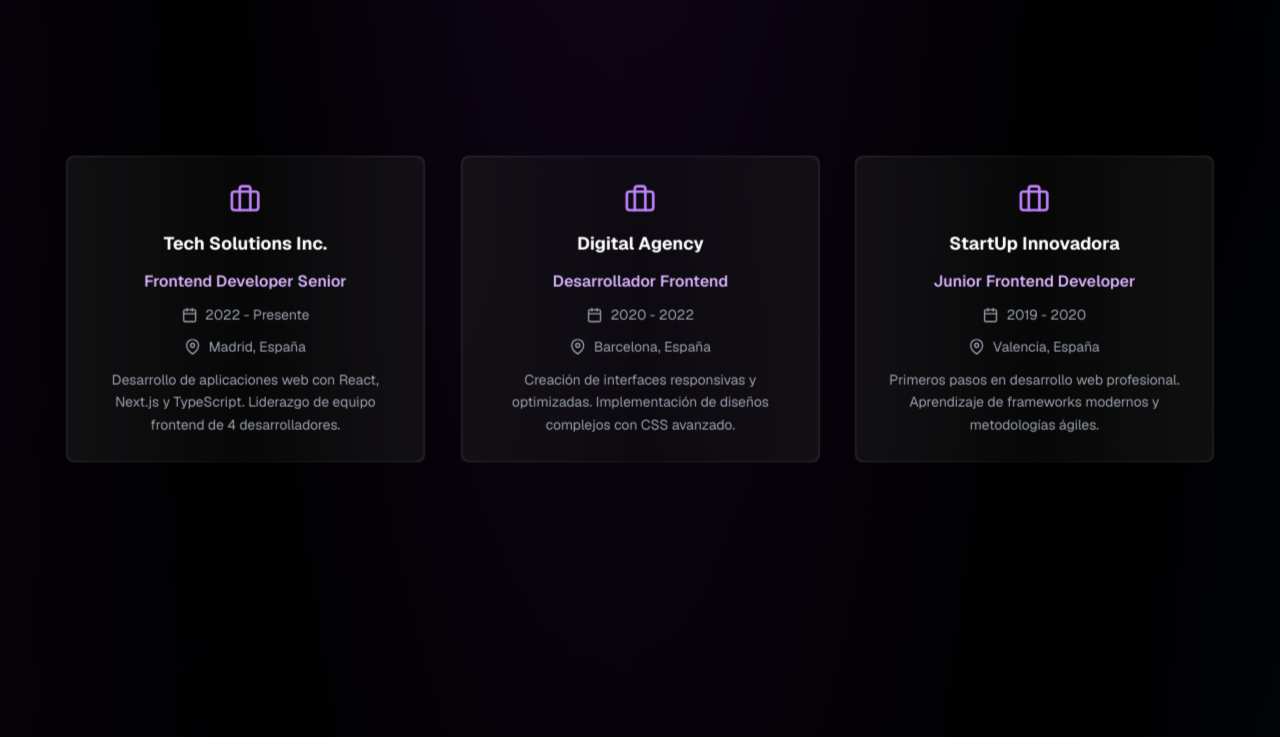
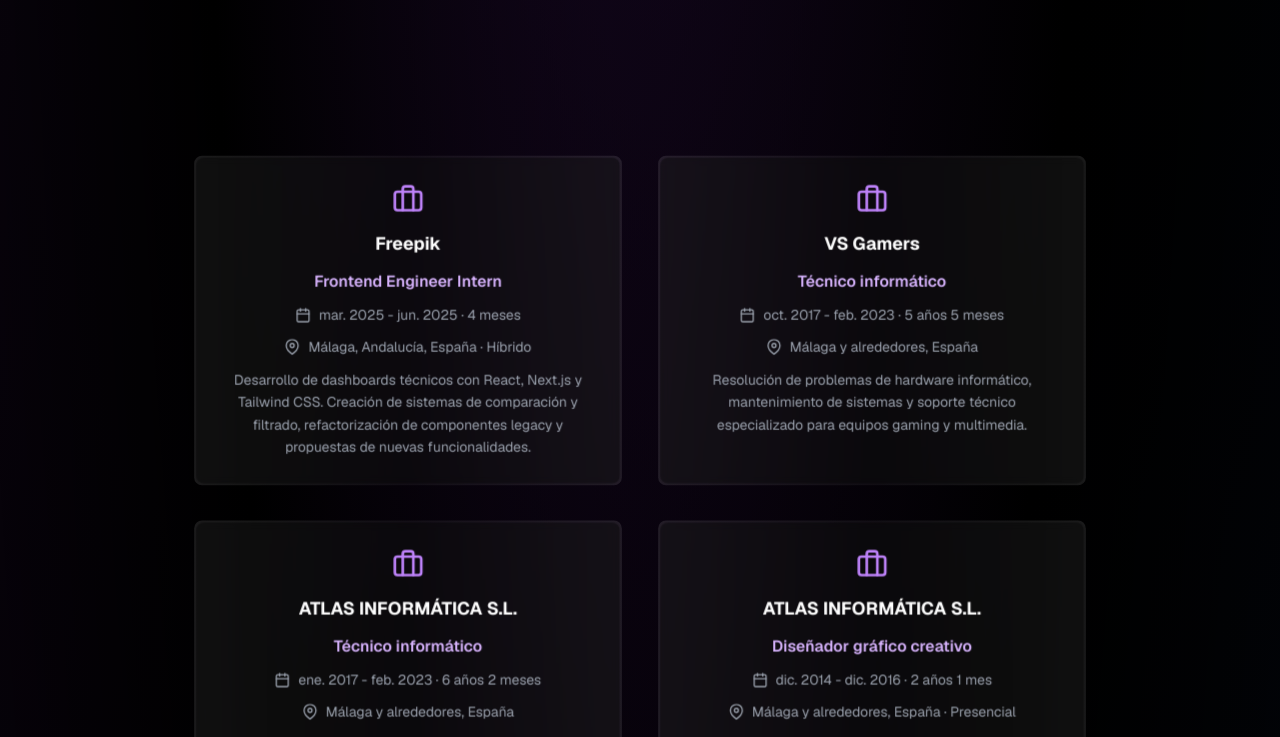
Before and after one commit to envyx10/mi-portfolio, a Next.js app: page / in a window 1280 px wide. Shown: the part 980-1717 px from the top of the page. Built offline with nearby package versions, Linux system fonts and the light colour scheme.

Commit message:
feat: actualizar la sección de experiencia en el componente About con nuevos roles y descripciones

```diff
--- a/components/about.tsx
+++ b/components/about.tsx
@@ -20,27 +20,35 @@ export function About() {
   const experience = [
     {
       icon: <FiBriefcase className="h-8 w-8" />,
-      company: "Tech Solutions Inc.",
-      position: "Frontend Developer Senior",
-      period: "2022 - Presente",
-      location: "Madrid, España",
-      description: "Desarrollo de aplicaciones web con React, Next.js y TypeScript. Liderazgo de equipo frontend de 4 desarrolladores.",
+      company: "Freepik",
+      position: "Frontend Engineer Intern",
+      period: "mar. 2025 - jun. 2025 · 4 meses",
+      location: "Málaga, Andalucía, España · Híbrido",
+      description: "Desarrollo de dashboards técnicos con React, Next.js y Tailwind CSS. Creación de sistemas de comparación y filtrado, refactorización de componentes legacy y propuestas de nuevas funcionalidades.",
     },
     {
       icon: <FiBriefcase className="h-8 w-8" />,
-      company: "Digital Agency",
-      position: "Desarrollador Frontend",
-      period: "2020 - 2022",
-      location: "Barcelona, España",
-      description: "Creación de interfaces responsivas y optimizadas. Implementación de diseños complejos con CSS avanzado.",
+      company: "VS Gamers",
+      position: "Técnico informático",
+      period: "oct. 2017 - feb. 2023 · 5 años 5 meses",
+      location: "Málaga y alrededores, España",
+      description: "Resolución de problemas de hardware informático, mantenimiento de sistemas y soporte técnico especializado para equipos gaming y multimedia.",
     },
     {
       icon: <FiBriefcase className="h-8 w-8" />,
-      company: "StartUp Innovadora",
-      position: "Junior Frontend Developer",
-      period: "2019 - 2020",
-      location: "Valencia, España",
-      description: "Primeros pasos en desarrollo web profesional. Aprendizaje de frameworks modernos y metodologías ágiles.",
+      company: "ATLAS INFORMÁTICA S.L.",
+      position: "Técnico informático",
+      period: "ene. 2017 - feb. 2023 · 6 años 2 meses",
+      location: "Málaga y alrededores, España",
+      description: "Mantenimiento informático integral, resolución de problemas de hardware y software, y gestión de infraestructura tecnológica empresarial.",
+    },
+    {
+      icon: <FiBriefcase className="h-8 w-8" />,
+      company: "ATLAS INFORMÁTICA S.L.",
+      position: "Diseñador gráfico creativo",
+      period: "dic. 2014 - dic. 2016 · 2 años 1 mes",
+      location: "Málaga y alrededores, España · Presencial",
+      description: "Diseño de productos y materiales gráficos utilizando Adobe Photoshop y herramientas de diseño digital para proyectos creativos y comerciales.",
     },
   ]
 
@@ -90,11 +98,11 @@ export function About() {
             <span className="bg-gradient-to-r from-white to-gray-300 bg-clip-text text-transparent">Mi Experiencia</span>
           </h2>
           <p className="text-xl text-gray-400 max-w-3xl mx-auto leading-relaxed">
-            Con más de 4 años de experiencia en desarrollo frontend, he trabajado en diversos proyectos desde startups hasta empresas consolidadas, siempre enfocado en crear soluciones innovadoras y escalables.
+            Con experiencia en desarrollo frontend en Freepik y un sólido background técnico en informática y diseño gráfico. Especializado en React, Next.js y TypeScript, con enfoque en crear interfaces funcionales y experiencias de usuario excepcionales.
           </p>
         </div>
 
-        <div ref={experienceGridRef} className="grid md:grid-cols-3 gap-8">{experience.map((job, index) => (
+        <div ref={experienceGridRef} className="grid md:grid-cols-2 gap-8 max-w-4xl mx-auto">{experience.map((job, index) => (
             <div
               key={index}
               className="relative group cursor-pointer p-[2px] rounded-lg bg-gradient-to-r from-white/10 via-white/5 to-white/10"
```
